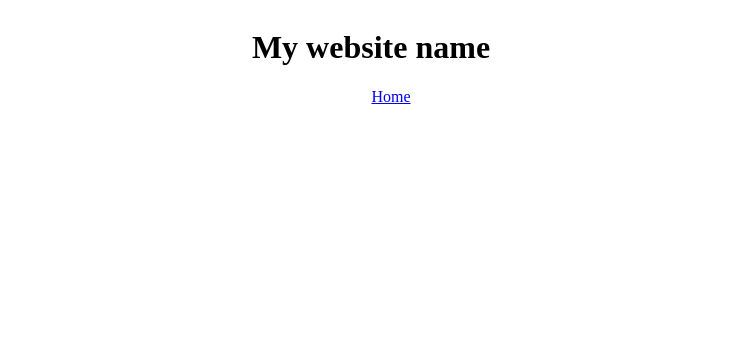
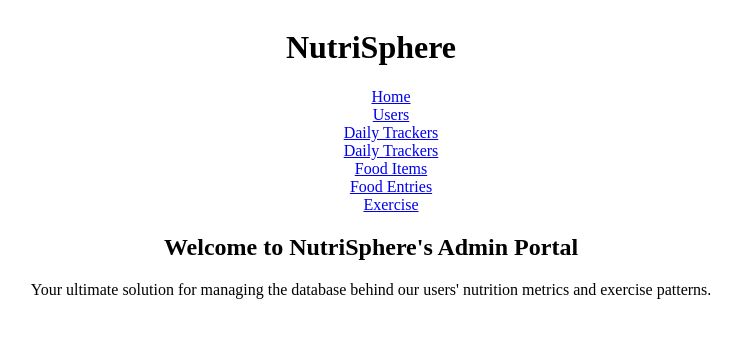
Before and after one commit to kelvinhskim/NutriSphere_admin_panel, a React (Vite) app in the folder frontend/: page / in a window 1280 px wide. Shown: the top 338 px of the page, without its empty margins (269-1011 px from the left). Built offline with nearby package versions, Linux system fonts and the light colour scheme.

Commit message:
set up routing with basic pages

```diff
--- a/frontend/package.json
+++ b/frontend/package.json
@@ -6,7 +6,6 @@
   "scripts": {
     "start": "vite",
     "build": "vite build",
-    "dev": "concurrently \"npm start\" \"../python3 app.py\"",
     "lint": "eslint . --ext js,jsx --report-unused-disable-directives --max-warnings 0",
     "preview": "vite preview"
   },
--- a/frontend/src/App.jsx
+++ b/frontend/src/App.jsx
@@ -2,6 +2,11 @@ import "./App.css";
 import { Routes, Route } from "react-router-dom";
 import HomePage from "./pages/HomePage";
 import Navbar from "./components/navbar/NavBar";
+import Users from "./pages/Users";
+import DailyTrackers from "./pages/DailyTrackers";
+import FoodItems from "./pages/FoodItems";
+import FoodEntries from "./pages/FoodEntries";
+import Exercises from "./pages/Exercises";
 
 function App() {
   console.log('App is running')
@@ -11,6 +16,11 @@ function App() {
       <Navbar />
       <Routes>
         <Route path="/" element={<HomePage />} />
+        <Route path="/Users" element={<Users />} />
+        <Route path="/DailyTrackers" element={<DailyTrackers />} />
+        <Route path="/FoodItem" element={<FoodItems />} />
+        <Route path="/FoodEntries" element={<FoodEntries />} />
+        <Route path="/Exercises" element={<Exercises />} />
       </Routes>
     </>
   );
--- a/frontend/src/components/navbar/NavBar.jsx
+++ b/frontend/src/components/navbar/NavBar.jsx
@@ -8,7 +8,7 @@ const Navbar = () => {
         </Link>
       </div>
 
-      <h1>My website name</h1>
+      <h1>NutriSphere</h1>
 
       <nav>
         <ul>
@@ -16,7 +16,22 @@ const Navbar = () => {
             <Link to="/">Home</Link>
           </li>
           <li>
-            <Link to="/"></Link>
+            <Link to="/">Users</Link>
+          </li>
+          <li>
+            <Link to="/">Daily Trackers</Link>
+          </li>
+          <li>
+            <Link to="/">Daily Trackers</Link>
+          </li>
+          <li>
+            <Link to="/">Food Items</Link>
+          </li>
+          <li>
+            <Link to="/">Food Entries</Link>
+          </li>
+          <li>
+            <Link to="/">Exercise</Link>
           </li>
         </ul>
       </nav>
--- /dev/null
+++ b/frontend/src/pages/DailyTrackers.jsx
@@ -0,0 +1,13 @@
+import React from 'react'
+
+class DailyTrackers extends React.Component {
+
+    render() {
+        console.log('daily trackers rendering')
+        return(
+            <div>hello</div>
+        )
+    }
+}
+
+export default DailyTrackers
--- /dev/null
+++ b/frontend/src/pages/Exercises.jsx
@@ -0,0 +1,10 @@
+
+console.log('exercises ran')
+
+const Exercises = () => {
+    return (
+        <h2>List of Exercises</h2>
+    )
+}
+
+export default Exercises
--- /dev/null
+++ b/frontend/src/pages/FoodEntries.jsx
@@ -0,0 +1,10 @@
+
+console.log('food entries ran')
+
+const FoodEntries = () => {
+    return (
+        <h2>List of Food Entries</h2>
+    )
+}
+
+export default FoodEntries
--- /dev/null
+++ b/frontend/src/pages/FoodItems.jsx
@@ -0,0 +1,10 @@
+
+console.log('food items ran')
+
+const FoodItems = () => {
+    return (
+        <h2>List of Food Items</h2>
+    )
+}
+
+export default FoodItems
--- a/frontend/src/pages/HomePage.jsx
+++ b/frontend/src/pages/HomePage.jsx
@@ -1,5 +1,10 @@
 function HomePage() {
-  return <h2></h2>;
+  return (
+    <main>
+      <h2>Welcome to NutriSphere's Admin Portal</h2>
+      <p>Your ultimate solution for managing the database behind our users' nutrition metrics and exercise patterns.</p>
+    </main>
+  );
 }
 
 export default HomePage;
--- /dev/null
+++ b/frontend/src/pages/Users.jsx
@@ -0,0 +1,9 @@
+
+
+console.log('user page ran')
+
+const Users = () => (
+    <h2>List of Users</h2>
+);
+
+export default Users;
```
